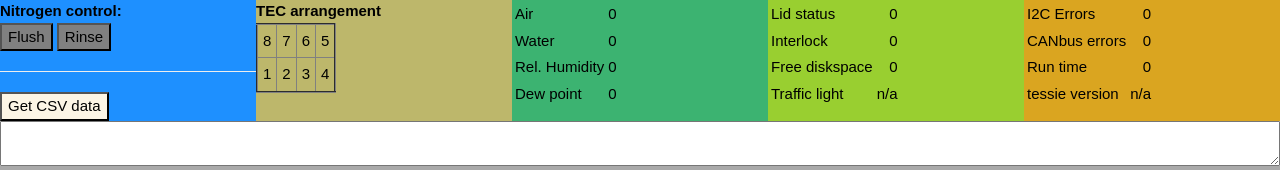
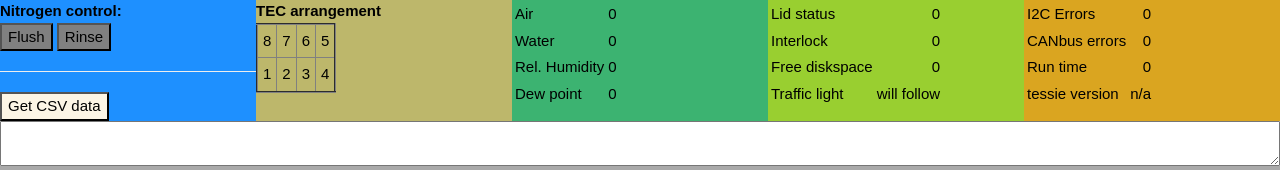
Before and after one commit to ursl/tessie, a website: page node/test1/public/index.html in a window 1280 px wide. Shown: the top 170 px of the page. Drawn offline with nearby package versions, Linux system fonts and the light colour scheme; no server answers.

Commit message:
forward reference

```diff
--- a/node/test1/public/index.html
+++ b/node/test1/public/index.html
@@ -89,7 +89,7 @@
           </tr>
           <tr>
             <td>Traffic light</td>
-            <td id="TrafficLight" style="text-align:right;">n/a </td>
+            <td id="TrafficLight" style="text-align:right;">will follow </td>
           </tr>
         </table>
       </div>
```
